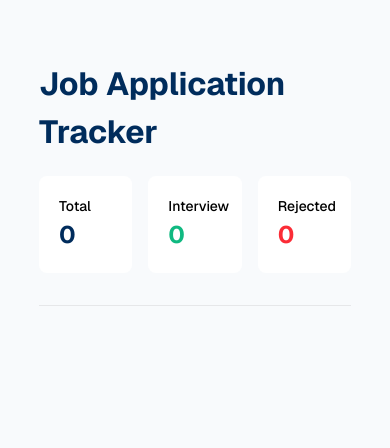
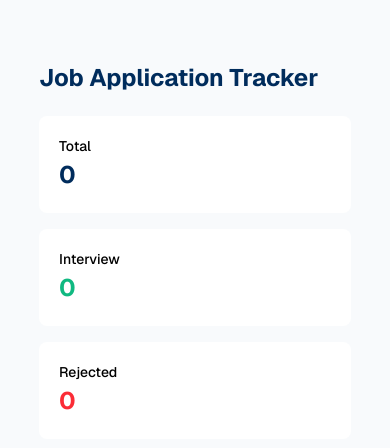
Before and after one commit to imamhossainsrabon/B13-A4-PH-Job-Tracker, a plain HTML site: page index.html in a window 390 px wide. Shown: the top 448 px of the page. Drawn offline with nearby package versions, Linux system fonts and the light colour scheme.

Commit message:
Responsive Code is not working

```diff
--- a/index.html
+++ b/index.html
@@ -18,8 +18,8 @@
 
 <body class="bg-[#F8FAFC]">
     <header class="w-[80%] mx-auto mt-15">
-        <h1 class="text-[#002C5C] font-bold text-[32px] mb-5">Job Application Tracker</h1>
-        <div class="grid grid-cols-3 gap-4">
+        <h1 class="text-[#002C5C] font-bold sm:text-[32px] mb-5 text-[24px]">Job Application Tracker</h1>
+        <div class="grid grid-cols-1 sm:grid-cols-3 gap-4">
             <div class="bg-white p-5 rounded-lg">
                 <p class="font-medium text-[14px]">Total</p>
                 <p class="font-bold text-[24px] text-[#002C5C]">0</p>
```
